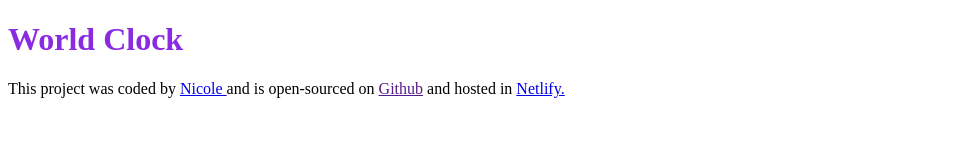
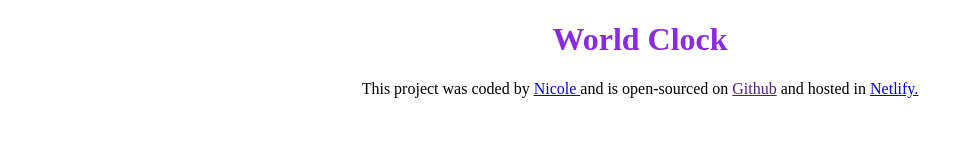
Before and after one commit to x0PuffBaddie/world-clock-shecodes, a plain HTML site: page index.html in a window 1280 px wide. Shown: the whole page, without its empty margins (0-973 px from the left). Drawn offline with Linux system fonts and the light colour scheme.

Commit message:
insert footer link

```diff
--- a/index.html
+++ b/index.html
@@ -12,7 +12,7 @@
         </h1>
     <footer>
         This project was coded by <a href="https://github.com/x0PuffBaddie"> Nicole </a> and is open-sourced on <a href=""> Github</a>
-            and hosted in <a href="#"> Netlify. </a>
+            and hosted in <a href="https://worldclock-nicole.netlify.app/"> Netlify. </a>
     </footer>
     <script src="src/index.js"> </script>
 </body>
--- a/src/style.css
+++ b/src/style.css
@@ -1,3 +1,9 @@
 h1 {
+    text-align: center;
     color: blueviolet;
 }
+
+
+footer {
+    text-align: center;
+}
```
